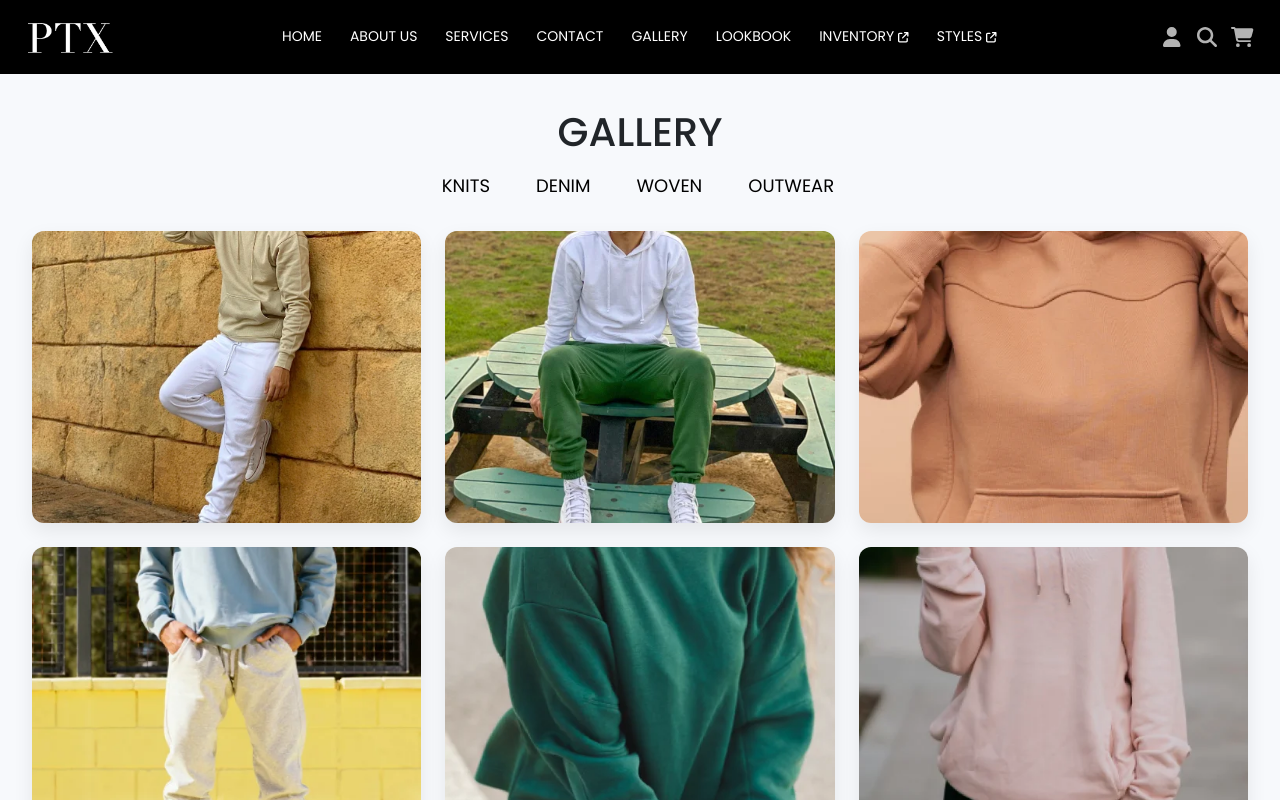
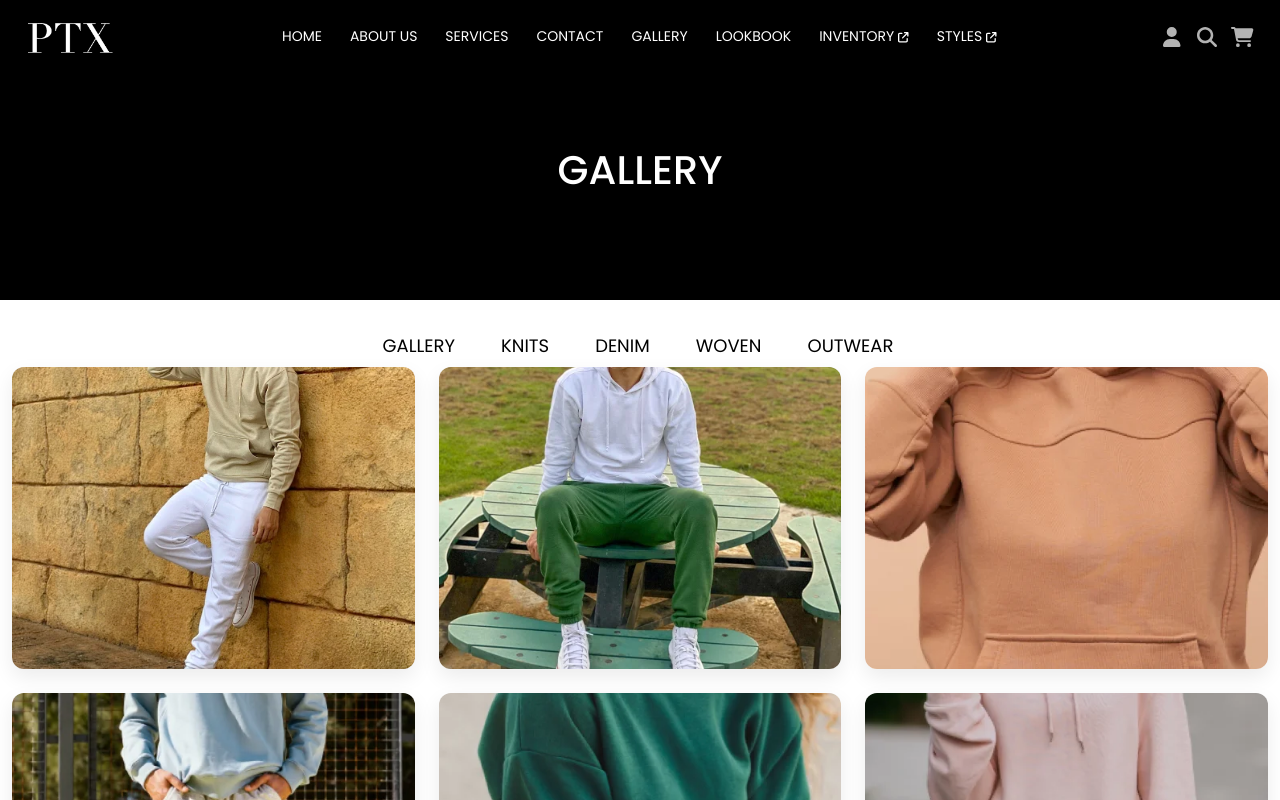
Before and after one commit to Zeeshanprojects/PTX-2, a React (Create React App) app in the folder PTX-2/ptx-2/: page /Gallery in a window 1280 px wide. Shown: the top 800 px of the page. Built offline with nearby package versions, Linux system fonts and the light colour scheme.

Commit message:
Code Updated

```diff
--- a/PTX-2/ptx-2/src/App.js
+++ b/PTX-2/ptx-2/src/App.js
@@ -33,6 +33,10 @@ import Inquireform from "./Pages/Inquireform";
 import Gallery from "./Pages/Gallery";
 import Blog1 from "./Pages/Blog1";
 import Blog2 from "./Pages/Blog2";
+import KnitsGallery from "./Pages/Knits";
+import DenimGallery from "./Pages/Denim";
+import WovenGallery from "./Pages/Woven";
+import OutwearGallery from "./Pages/Outwear";
 
 function AppContent() {
   const [loading, setLoading] = useState(true);
@@ -63,6 +67,10 @@ function AppContent() {
         <Route path="/Sourcing" element={<Sourcing/>}/>
         <Route path="/Studio" element={<Studio />} />
         <Route path="/Gallery" element={<Gallery/>}/>
+        <Route path="/Knits" element={<KnitsGallery/>}/>
+        <Route path="/denim" element={<DenimGallery/>}/>
+        <Route path="/woven" element={<WovenGallery/>}/>
+        <Route path="/outwear" element={<OutwearGallery/>}/>
         <Route path="/inquireform" element={<Inquireform/>}/>
             <Route path="/Product" element={<Product />} />
             <Route path="/signup" element={<Signup />} />
--- /dev/null
+++ b/PTX-2/ptx-2/src/Pages/Denim.jsx
@@ -0,0 +1,66 @@
+import React, { useEffect } from "react";
+import { Link } from "react-router-dom";
+import Image from "../Images/Image";
+import "./Gallery.style.css";
+
+export default function DenimGallery() {
+  useEffect(() => {
+    document.title = "Denim Gallery | Pakistan Textile Exchange"; // ✅ Fix the title
+  }, []);
+
+  const DenimImages = [
+    Image.Gallery8,
+    Image.Gallery9,
+    Image.Gallery10,
+    Image.Gallery11,
+    Image.Gallery12,
+    Image.Gallery13,
+    Image.Gallery14,
+  ];
+
+  const navLinks = [
+    {name : "GALLERY" , path: "/Gallery"},
+    { name: "KNITS", path: "/knits" },
+    { name: "DENIM", path: "/denim" },
+    { name: "WOVEN", path: "/woven" },
+    { name: "OUTWEAR", path: "/outwear" },
+  ];
+
+  return (
+<>
+<div className="background-color">
+<h1 className="text-center mt-5">DENIM GALLERY</h1>
+  </div>
+  <br/>
+
+
+
+      {/* ✅ Use navLinks here */}
+      <ul className="nav justify-content-center gallery-tabs color">
+        {navLinks.map((link) => (
+          <li className="nav-item" key={link.name}>
+            <Link className="nav-link color" to={link.path}>
+              {link.name}
+            </Link>
+          </li>
+        ))}
+      </ul>
+
+
+      <div className="container-fluid mt-4">
+        <div className="row">
+          {DenimImages.map((img, index) => (
+            <div className="col-md-4 mb-4" key={index}>
+              <div className="gallery-card">
+                <img src={img} alt={`Denim-${index}`} />
+                <h2 className="hover-caption text-align-center">DENIM</h2> {/* ✅ Fix the caption */}
+              </div>
+            </div>
+          ))}
+        </div>
+      </div>
+
+</>
+
+  );
+}
--- a/PTX-2/ptx-2/src/Pages/Gallery.jsx
+++ b/PTX-2/ptx-2/src/Pages/Gallery.jsx
@@ -1,4 +1,5 @@
-import React, { useState, useEffect } from "react";
+import React, { useEffect } from "react";
+import { Link } from "react-router-dom"; // assuming you're using react-router
 import Image from "../Images/Image";
 import "./Gallery.style.css";
 
@@ -7,47 +8,74 @@ export default function Gallery() {
     document.title = "Gallery | Pakistan Textile Exchange";
   }, []);
 
-  const categories = {
-    KNITS: [Image.Gallery1, Image.Gallery3, Image.Gallery4, Image.Gallery5, Image.Gallery6, Image.Gallery7],
-    DENIM: [Image.Gallery8, Image.Gallery9, Image.Gallery10, Image.Gallery11, Image.Gallery12, Image.Gallery13, Image.Gallery14],
-    WOVEN: [Image.Gallery15, Image.Gallery16, Image.Gallery17, Image.Gallery19, Image.Gallery20, Image.Gallery21],
-    OUTWEAR: [Image.Gallery22, Image.Gallery25, Image.Gallery26, Image.Gallery27],
-  };
+  const allImages = [
+    { src: Image.Gallery1, category: "KNITS" },
+    { src: Image.Gallery3, category: "KNITS" },
+    { src: Image.Gallery4, category: "KNITS" },
+    { src: Image.Gallery5, category: "KNITS" },
+    { src: Image.Gallery6, category: "KNITS" },
+    { src: Image.Gallery7, category: "KNITS" },
+    { src: Image.Gallery8, category: "DENIM" },
+    { src: Image.Gallery9, category: "DENIM" },
+    { src: Image.Gallery10, category: "DENIM" },
+    { src: Image.Gallery11, category: "DENIM" },
+    { src: Image.Gallery12, category: "DENIM" },
+    { src: Image.Gallery13, category: "DENIM" },
+    { src: Image.Gallery14, category: "DENIM" },
+    { src: Image.Gallery15, category: "WOVEN" },
+    { src: Image.Gallery16, category: "WOVEN" },
+    { src: Image.Gallery17, category: "WOVEN" },
+    { src: Image.Gallery19, category: "WOVEN" },
+    { src: Image.Gallery20, category: "WOVEN" },
+    { src: Image.Gallery21, category: "WOVEN" },
+    { src: Image.Gallery22, category: "OUTWEAR" },
+    { src: Image.Gallery25, category: "OUTWEAR" },
+    { src: Image.Gallery26, category: "OUTWEAR" },
+    { src: Image.Gallery27, category: "OUTWEAR" },
+  ];
 
-  const [activeCategory, setActiveCategory] = useState("KNITS");
+  const navLinks = [
+    {name :  "GALLERY" , path: "/Gallery"},
+    { name: "KNITS", path: "/knits" },
+    { name: "DENIM", path: "/denim" },
+    { name: "WOVEN", path: "/woven" },
+    { name: "OUTWEAR", path: "/outwear" },
+  ];
 
   return (
-    <div className="gallery-wrapper">
-      <h1 className="text-center mt-5">GALLERY</h1>
+    <>
 
+  <div className="background-color">
+      <h1 className="mt-5 text-center">GALLERY</h1>
+    </div>
+    <br/>
 
-      {/* Bootstrap Nav-style Tabs */}
+      {/* Nav Tabs linking to category pages */}
       <ul className="nav justify-content-center gallery-tabs color">
-        {Object.keys(categories).map((category) => (
-          <li className="nav-item" key={category}>
-            <button
-              className={`nav-link color ${activeCategory === category ? "active" : ""}`}
-              onClick={() => setActiveCategory(category)}
-            >
-              {category}
-            </button>
+        {navLinks.map((link) => (
+          <li className="nav-item" key={link.name}>
+            <Link className="nav-link color" to={link.path}>
+              {link.name}
+            </Link>
           </li>
         ))}
       </ul>
-      <br/>
+
 
       <div className="container-fluid">
         <div className="row">
-          {categories[activeCategory].map((img, index) => (
+          {allImages.map((item, index) => (
             <div className="col-md-4 mb-4" key={index}>
               <div className="gallery-card">
-                <img src={img} alt={`${activeCategory}-${index}`} />
-                <h2 className="hover-caption text-align-center">{activeCategory}</h2>
+                <img src={item.src} alt={`${item.category}-${index}`} />
+                <h2 className="hover-caption text-align-center">{item.category}</h2>
               </div>
             </div>
           ))}
         </div>
       </div>
-    </div>
+
+    </>
+
   );
 }
--- a/PTX-2/ptx-2/src/Pages/Gallery.style.css
+++ b/PTX-2/ptx-2/src/Pages/Gallery.style.css
@@ -1,8 +1,3 @@
-.gallery-wrapper {
-  padding: 60px 20px;
-  background: #f7f9fc;
-  min-height: 100vh;
-}
 
 
 .gallery-tabs {
--- /dev/null
+++ b/PTX-2/ptx-2/src/Pages/Knits.jsx
@@ -0,0 +1,61 @@
+import React, { useEffect } from "react";
+import { Link } from "react-router-dom";
+import Image from "../Images/Image"; // Adjust the path if needed
+import "./Gallery.style.css"; // Reuse your existing styles
+
+export default function KnitsGallery() {
+  useEffect(() => {
+    document.title = "Knits Gallery | Pakistan Textile Exchange";
+  }, []);
+
+  const knitsImages = [
+    Image.Gallery1,
+    Image.Gallery3,
+    Image.Gallery4,
+    Image.Gallery5,
+    Image.Gallery6,
+    Image.Gallery7,
+  ];
+
+  const navLinks = [
+    {name : "GALLERY" , path: "/Gallery"},
+    { name: "KNITS", path: "/knits" },
+    { name: "DENIM", path: "/denim" },
+    { name: "WOVEN", path: "/woven" },
+    { name: "OUTWEAR", path: "/outwear" },
+  ];
+
+  return (
+    <>
+      <div className="background-color">
+        <h1 className="mt-5 text-center">KNIT GALLERY</h1>
+      </div>
+      <br />
+
+      {/* Nav Tabs */}
+      <ul className="nav justify-content-center gallery-tabs color">
+        {navLinks.map((link) => (
+          <li className="nav-item" key={link.name}>
+            <Link className="nav-link color" to={link.path}>
+              {link.name}
+            </Link>
+          </li>
+        ))}
+      </ul>
+
+      {/* Image Grid */}
+      <div className="container-fluid mt-4">
+        <div className="row">
+          {knitsImages.map((img, index) => (
+            <div className="col-md-4 mb-4" key={index}>
+              <div className="gallery-card">
+                <img src={img} alt={`Knit-${index}`} />
+                <h2 className="hover-caption text-align-center">KNITS</h2>
+              </div>
+            </div>
+          ))}
+        </div>
+      </div>
+    </>
+  );
+}
--- /dev/null
+++ b/PTX-2/ptx-2/src/Pages/Outwear.jsx
@@ -0,0 +1,58 @@
+import React, { useEffect } from "react";
+import { Link } from "react-router-dom";
+import Image from "../Images/Image"; // Update this path if needed
+import "./Gallery.style.css"; // Reuse your gallery styles
+
+export default function OutwearGallery() {
+  useEffect(() => {
+    document.title = "Knits Gallery | Pakistan Textile Exchange";
+  }, []);
+
+  const OutwearImages = [
+    Image.Gallery22,
+    Image.Gallery25,
+    Image.Gallery26,
+    Image.Gallery27,
+    Image.Gallery28,
+  ];
+
+  const navLinks = [
+    {name : "GALLERY" , path: "/Gallery"},
+    { name: "KNITS", path: "/knits" },
+    { name: "DENIM", path: "/denim" },
+    { name: "WOVEN", path: "/woven" },
+    { name: "OUTWEAR", path: "/outwear" },
+  ];
+
+  return (
+    <>
+      <div className="background-color">
+        <h1 className="mt-5 text-center">OUTWEAR GALLERY</h1>
+      </div>
+      <br />
+
+      <ul className="nav justify-content-center gallery-tabs color">
+        {navLinks.map((link) => (
+          <li className="nav-item" key={link.name}>
+            <Link className="nav-link color" to={link.path}>
+              {link.name}
+            </Link>
+          </li>
+        ))}
+      </ul>
+
+      <div className="container-fluid mt-4">
+        <div className="row">
+          {OutwearImages.map((img, index) => (
+            <div className="col-md-4 mb-4" key={index}>
+              <div className="gallery-card">
+                <img src={img} alt={`Knit-${index}`} />
+                <h2 className="hover-caption text-align-center">KNITS</h2>
+              </div>
+            </div>
+          ))}
+        </div>
+      </div>
+    </>
+  );
+}
--- /dev/null
+++ b/PTX-2/ptx-2/src/Pages/Woven.jsx
@@ -0,0 +1,62 @@
+import React, { useEffect } from "react";
+import { Link } from "react-router-dom";
+import Image from "../Images/Image"; // Update this path if needed
+import "./Gallery.style.css"; // Reuse your gallery styles
+
+export default function WovenGallery() {
+  useEffect(() => {
+    document.title = "Knits Gallery | Pakistan Textile Exchange";
+  }, []);
+
+  const WovenImages = [
+    Image.Gallery15,
+    Image.Gallery16,
+    Image.Gallery17,
+    Image.Gallery19,
+    Image.Gallery20,
+    Image.Gallery21,
+  ];
+  const navLinks = [
+    {name : "GALLERY" , path: "/Gallery"},
+    { name: "KNITS", path: "/knits" },
+    { name: "DENIM", path: "/denim" },
+    { name: "WOVEN", path: "/woven" },
+    { name: "OUTWEAR", path: "/outwear" },
+  ];
+
+  return (
+    <>
+    <div className="background-color">
+    <h1 className="mt-5 text-center">WOVEN GALLERY</h1>
+  </div>
+  <br/>
+
+
+      <ul className="nav justify-content-center gallery-tabs color">
+        {navLinks.map((link) => (
+          <li className="nav-item" key={link.name}>
+            <Link className="nav-link color" to={link.path}>
+              {link.name}
+            </Link>
+          </li>
+        ))}
+      </ul>
+
+
+      <div className="container-fluid mt-4">
+        <div className="row">
+          {WovenImages.map((img, index) => (
+            <div className="col-md-4 mb-4" key={index}>
+              <div className="gallery-card">
+                <img src={img} alt={`Knit-${index}`} />
+                <h2 className="hover-caption text-align-center">KNITS</h2>
+              </div>
+            </div>
+          ))}
+        </div>
+      </div>
+
+    </>
+
+  );
+}
```
